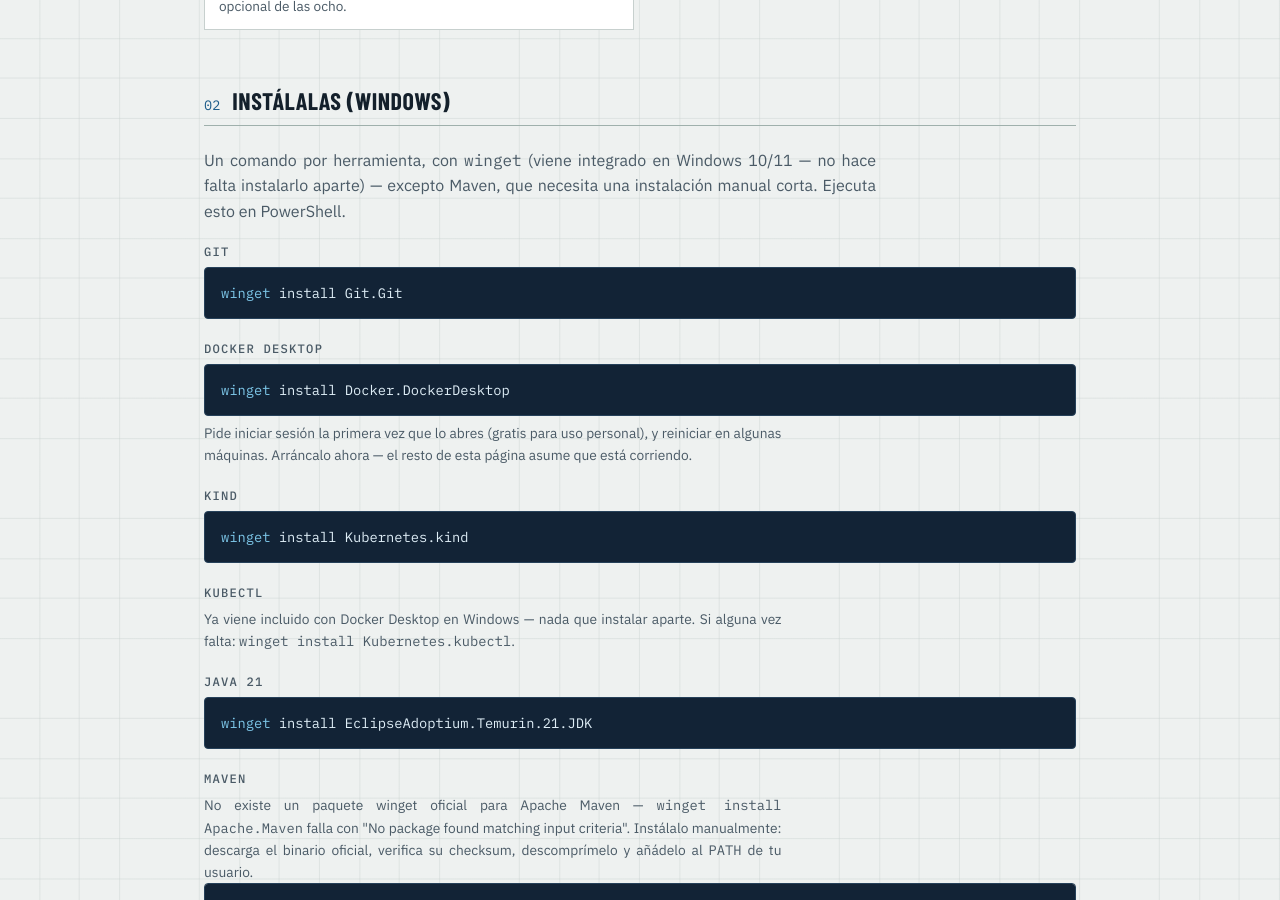
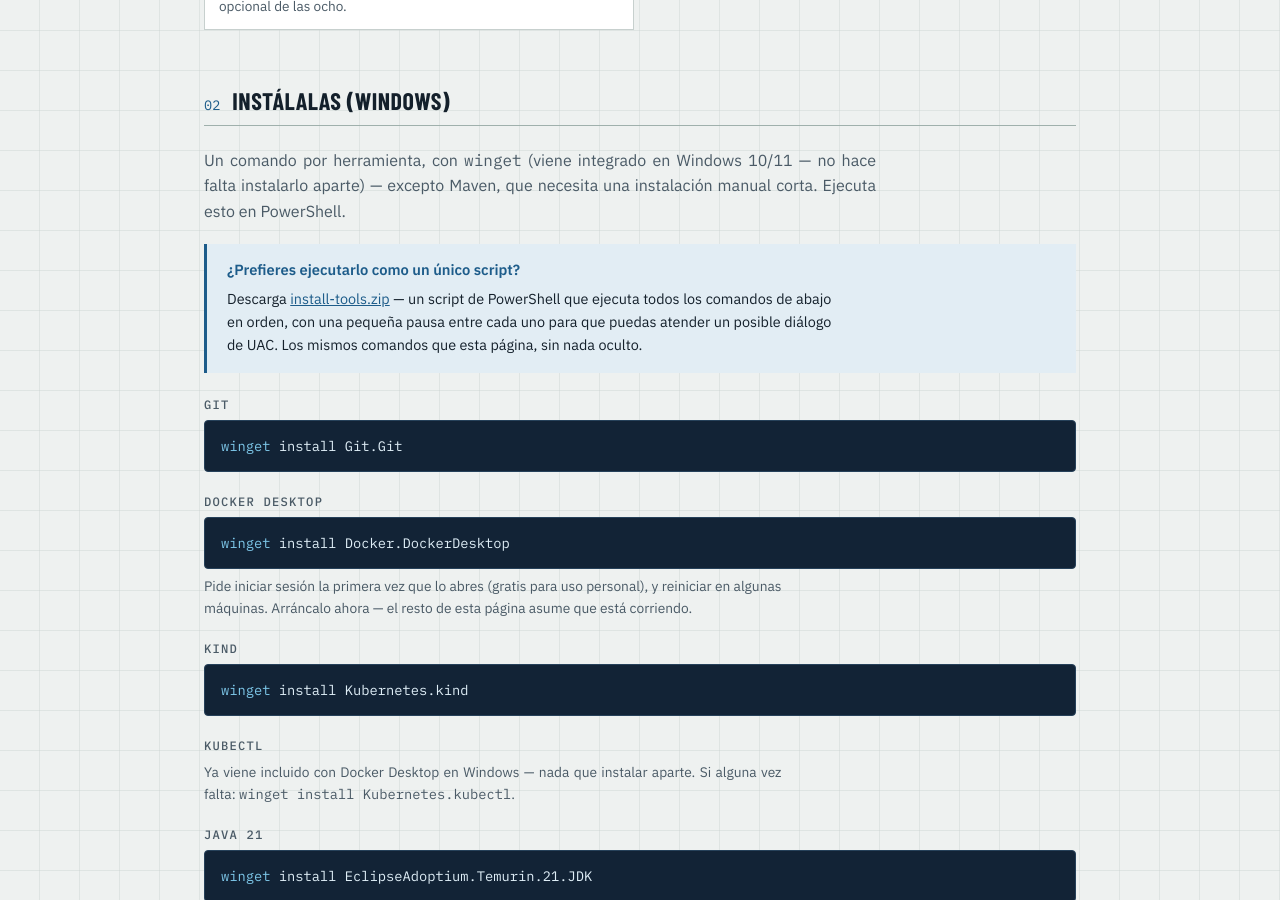
Before and after one commit to juanfranciscofernandezherreros/juanfranciscofernandezherreros.github.io, a Jekyll site: the page built from _posts/2026-08-23-part-0-before-you-begin-es.html, in a window 1280 px wide and 900 px high, scrolled down 1351 px. Built offline with Jekyll 4.4.1, drawn with Linux system fonts in a browser that asks for light colours.

Commit message:
Add downloadable install-tools.zip to Part 0
Adds a PowerShell script that runs the winget installs and the manual
Maven setup from the Before You Begin page in order, for readers who
prefer to run it as one script instead of copy-pasting each command.
Linked from a new note in both the EN and ES versions of the article.

```diff
--- a/_posts/2026-08-23-part-0-before-you-begin-es.html
+++ b/_posts/2026-08-23-part-0-before-you-begin-es.html
@@ -308,6 +308,11 @@
     <div class="section-head"><span class="num">02</span><h2>Instálalas (Windows)</h2></div>
     <p class="muted">Un comando por herramienta, con <code class="mono">winget</code> (viene integrado en Windows 10/11 — no hace falta instalarlo aparte) — excepto Maven, que necesita una instalación manual corta. Ejecuta esto en PowerShell.</p>
 
+    <div class="note" style="margin-top:20px;">
+      <h4>¿Prefieres ejecutarlo como un único script?</h4>
+      <p>Descarga <a href="{{ '/assets/downloads/part-0/install-tools.zip' | relative_url }}">install-tools.zip</a> — un script de PowerShell que ejecuta todos los comandos de abajo en orden, con una pequeña pausa entre cada uno para que puedas atender un posible diálogo de UAC. Los mismos comandos que esta página, sin nada oculto.</p>
+    </div>
+
     <div class="cmd-group" style="margin-top:20px;">
       <h4>Git</h4>
       <pre><span class="c">winget</span> install Git.Git</pre>
--- a/_posts/2026-08-23-part-0-before-you-begin.html
+++ b/_posts/2026-08-23-part-0-before-you-begin.html
@@ -308,6 +308,11 @@
     <div class="section-head"><span class="num">02</span><h2>Install them (Windows)</h2></div>
     <p class="muted">One command per tool, using <code class="mono">winget</code> (built into Windows 10/11 — no separate install needed) — except Maven, which needs a short manual install. Run these in PowerShell.</p>
 
+    <div class="note" style="margin-top:20px;">
+      <h4>Prefer to run it as one script?</h4>
+      <p>Download <a href="{{ '/assets/downloads/part-0/install-tools.zip' | relative_url }}">install-tools.zip</a> — a PowerShell script that runs every command below in order, with a short pause between each so you can catch a UAC prompt if one shows up. Same commands as this page, nothing hidden.</p>
+    </div>
+
     <div class="cmd-group" style="margin-top:20px;">
       <h4>Git</h4>
       <pre><span class="c">winget</span> install Git.Git</pre>
```
Also changed, not shown: 1 other file.
